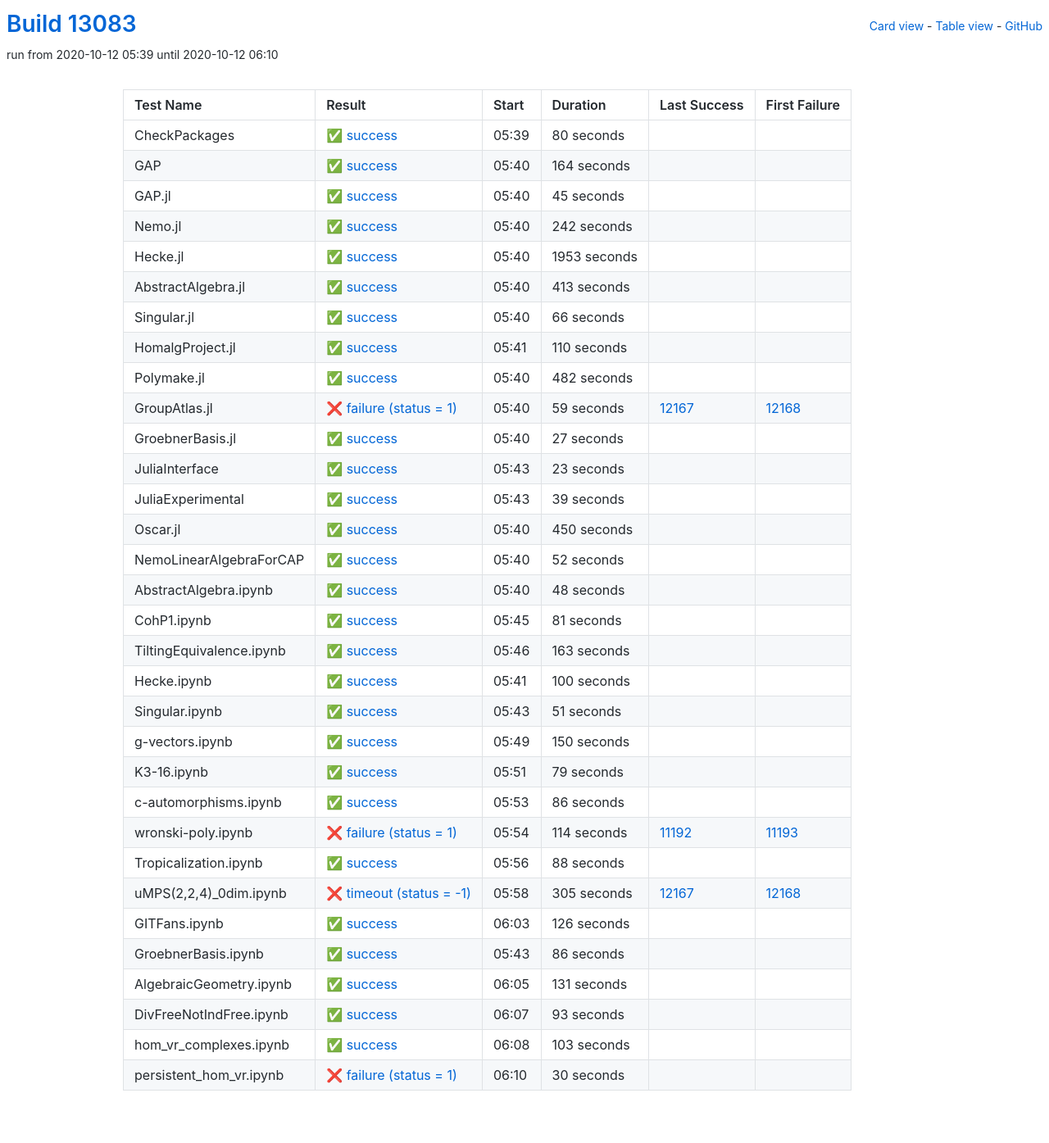
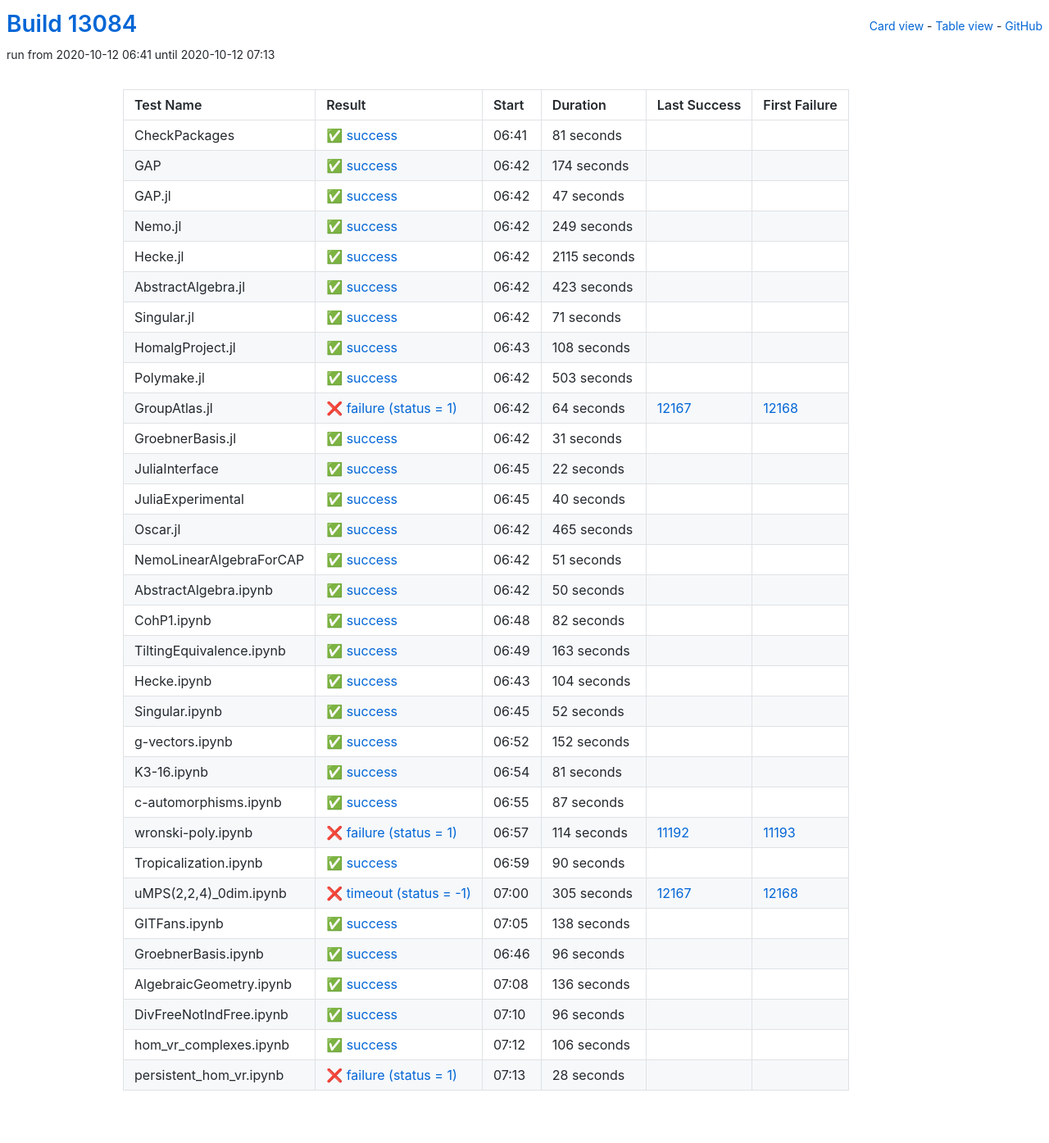
Before and after one commit to oscar-system/oscar-ci-status, a Jekyll site: the page built from table.html, in a window 1280 px wide. Shown: the whole page at 82% size. Built offline with Jekyll 4.4.1, drawn with Linux system fonts in a browser that asks for light colours.

Commit message:
Build #13084

```diff
--- a/_data/ci.yml
+++ b/_data/ci.yml
@@ -1,6 +1,6 @@
 ---
-build: 13083
-build_url: https://oscarci.mathematik.uni-kl.de/job/oscar/13083/
+build: 13084
+build_url: https://oscarci.mathematik.uni-kl.de/job/oscar/13084/
 job: oscar
 organization: oscar-system
 repo: oscar-ci-status
@@ -8,200 +8,8 @@
 tests:
 - name: CheckPackages
   id: checkpackages
-  log: https://oscarci.mathematik.uni-kl.de/job/oscar/13083/artifact/logs/build-13083/CheckPackages.log
-  start: 2020-10-12 05:39
-  success: true
-  exitcode: 0
-  status: success
-  duration: 80
-  last_success: false
-  last_success_url:
-  first_failure: false
-  first_failure_url:
-- name: GAP
-  id: gap
-  log: https://oscarci.mathematik.uni-kl.de/job/oscar/13083/artifact/logs/build-13083/GAP.log
-  start: 2020-10-12 05:40
-  success: true
-  exitcode: 0
-  status: success
-  duration: 164
-  last_success: false
-  last_success_url:
-  first_failure: false
-  first_failure_url:
-- name: GAP.jl
-  id: gap-jl
-  log: https://oscarci.mathematik.uni-kl.de/job/oscar/13083/artifact/logs/build-13083/GAP.jl.log
-  start: 2020-10-12 05:40
-  success: true
-  exitcode: 0
-  status: success
-  duration: 45
-  last_success: false
-  last_success_url:
-  first_failure: false
-  first_failure_url:
-- name: Nemo.jl
-  id: nemo-jl
-  log: https://oscarci.mathematik.uni-kl.de/job/oscar/13083/artifact/logs/build-13083/Nemo.jl.log
-  start: 2020-10-12 05:40
-  success: true
-  exitcode: 0
-  status: success
-  duration: 242
-  last_success: false
-  last_success_url:
-  first_failure: false
-  first_failure_url:
-- name: Hecke.jl
-  id: hecke-jl
-  log: https://oscarci.mathematik.uni-kl.de/job/oscar/13083/artifact/logs/build-13083/Hecke.jl.log
-  start: 2020-10-12 05:40
-  success: true
-  exitcode: 0
-  status: success
-  duration: 1953
-  last_success: false
-  last_success_url:
-  first_failure: false
-  first_failure_url:
-- name: AbstractAlgebra.jl
-  id: abstractalgebra-jl
-  log: https://oscarci.mathematik.uni-kl.de/job/oscar/13083/artifact/logs/build-13083/AbstractAlgebra.jl.log
-  start: 2020-10-12 05:40
-  success: true
-  exitcode: 0
-  status: success
-  duration: 413
-  last_success: false
-  last_success_url:
-  first_failure: false
-  first_failure_url:
-- name: Singular.jl
-  id: singular-jl
-  log: https://oscarci.mathematik.uni-kl.de/job/oscar/13083/artifact/logs/build-13083/Singular.jl.log
-  start: 2020-10-12 05:40
-  success: true
-  exitcode: 0
-  status: success
-  duration: 66
-  last_success: false
-  last_success_url:
-  first_failure: false
-  first_failure_url:
-- name: HomalgProject.jl
-  id: homalgproject-jl
-  log: https://oscarci.mathematik.uni-kl.de/job/oscar/13083/artifact/logs/build-13083/HomalgProject.jl.log
-  start: 2020-10-12 05:41
-  success: true
-  exitcode: 0
-  status: success
-  duration: 110
-  last_success: false
-  last_success_url:
-  first_failure: false
-  first_failure_url:
-- name: Polymake.jl
-  id: polymake-jl
-  log: https://oscarci.mathematik.uni-kl.de/job/oscar/13083/artifact/logs/build-13083/Polymake.jl.log
-  start: 2020-10-12 05:40
-  success: true
-  exitcode: 0
-  status: success
-  duration: 482
-  last_success: false
-  last_success_url:
-  first_failure: false
-  first_failure_url:
-- name: GroupAtlas.jl
-  id: groupatlas-jl
-  log: https://oscarci.mathematik.uni-kl.de/job/oscar/13083/artifact/logs/build-13083/GroupAtlas.jl.log
-  start: 2020-10-12 05:40
-  success: false
-  exitcode: 1
-  status: failure
-  duration: 59
-  last_success: 12167
-  last_success_url: https://oscarci.mathematik.uni-kl.de/job/oscar/12167/
-  first_failure: 12168
-  first_failure_url: https://oscarci.mathematik.uni-kl.de/job/oscar/12168/
-- name: GroebnerBasis.jl
-  id: groebnerbasis-jl
-  log: https://oscarci.mathematik.uni-kl.de/job/oscar/13083/artifact/logs/build-13083/GroebnerBasis.jl.log
-  start: 2020-10-12 05:40
-  success: true
-  exitcode: 0
-  status: success
-  duration: 27
-  last_success: false
-  last_success_url:
-  first_failure: false
-  first_failure_url:
-- name: JuliaInterface
-  id: juliainterface
-  log: https://oscarci.mathematik.uni-kl.de/job/oscar/13083/artifact/logs/build-13083/JuliaInterface.log
-  start: 2020-10-12 05:43
-  success: true
-  exitcode: 0
-  status: success
-  duration: 23
-  last_success: false
-  last_success_url:
-  first_failure: false
-  first_failure_url:
-- name: JuliaExperimental
-  id: juliaexperimental
-  log: https://oscarci.mathematik.uni-kl.de/job/oscar/13083/artifact/logs/build-13083/JuliaExperimental.log
-  start: 2020-10-12 05:43
-  success: true
-  exitcode: 0
-  status: success
-  duration: 39
-  last_success: false
-  last_success_url:
-  first_failure: false
-  first_failure_url:
-- name: Oscar.jl
-  id: oscar-jl
-  log: https://oscarci.mathematik.uni-kl.de/job/oscar/13083/artifact/logs/build-13083/Oscar.jl.log
-  start: 2020-10-12 05:40
-  success: true
-  exitcode: 0
-  status: success
-  duration: 450
-  last_success: false
-  last_success_url:
-  first_failure: false
-  first_failure_url:
-- name: NemoLinearAlgebraForCAP
-  id: nemolinearalgebraforcap
-  log: https://oscarci.mathematik.uni-kl.de/job/oscar/13083/artifact/logs/build-13083/NemoLinearAlgebraForCAP.log
-  start: 2020-10-12 05:40
-  success: true
-  exitcode: 0
-  status: success
-  duration: 52
-  last_success: false
-  last_success_url:
-  first_failure: false
-  first_failure_url:
-- name: AbstractAlgebra.ipynb
-  id: abstractalgebra-ipynb
-  log: https://oscarci.mathematik.uni-kl.de/job/oscar/13083/artifact/logs/build-13083/AbstractAlgebra.ipynb.log
-  start: 2020-10-12 05:40
-  success: true
-  exitcode: 0
-  status: success
-  duration: 48
-  last_success: false
-  last_success_url:
-  first_failure: false
-  first_failure_url:
-- name: CohP1.ipynb
-  id: cohp1-ipynb
-  log: https://oscarci.mathematik.uni-kl.de/job/oscar/13083/artifact/logs/build-13083/CohP1.ipynb.log
-  start: 2020-10-12 05:45
+  log: https://oscarci.mathematik.uni-kl.de/job/oscar/13084/artifact/logs/build-13084/CheckPackages.log
+  start: 2020-10-12 06:41
   success: true
   exitcode: 0
   status: success
@@ -210,10 +18,202 @@
   last_success_url:
   first_failure: false
   first_failure_url:
+- name: GAP
+  id: gap
+  log: https://oscarci.mathematik.uni-kl.de/job/oscar/13084/artifact/logs/build-13084/GAP.log
+  start: 2020-10-12 06:42
+  success: true
+  exitcode: 0
+  status: success
+  duration: 174
+  last_success: false
+  last_success_url:
+  first_failure: false
+  first_failure_url:
+- name: GAP.jl
+  id: gap-jl
+  log: https://oscarci.mathematik.uni-kl.de/job/oscar/13084/artifact/logs/build-13084/GAP.jl.log
+  start: 2020-10-12 06:42
+  success: true
+  exitcode: 0
+  status: success
+  duration: 47
+  last_success: false
+  last_success_url:
+  first_failure: false
+  first_failure_url:
+- name: Nemo.jl
+  id: nemo-jl
+  log: https://oscarci.mathematik.uni-kl.de/job/oscar/13084/artifact/logs/build-13084/Nemo.jl.log
+  start: 2020-10-12 06:42
+  success: true
+  exitcode: 0
+  status: success
+  duration: 249
+  last_success: false
+  last_success_url:
+  first_failure: false
+  first_failure_url:
+- name: Hecke.jl
+  id: hecke-jl
+  log: https://oscarci.mathematik.uni-kl.de/job/oscar/13084/artifact/logs/build-13084/Hecke.jl.log
+  start: 2020-10-12 06:42
+  success: true
+  exitcode: 0
+  status: success
+  duration: 2115
+  last_success: false
+  last_success_url:
+  first_failure: false
+  first_failure_url:
+- name: AbstractAlgebra.jl
+  id: abstractalgebra-jl
+  log: https://oscarci.mathematik.uni-kl.de/job/oscar/13084/artifact/logs/build-13084/AbstractAlgebra.jl.log
+  start: 2020-10-12 06:42
+  success: true
+  exitcode: 0
+  status: success
+  duration: 423
+  last_success: false
+  last_success_url:
+  first_failure: false
+  first_failure_url:
+- name: Singular.jl
+  id: singular-jl
+  log: https://oscarci.mathematik.uni-kl.de/job/oscar/13084/artifact/logs/build-13084/Singular.jl.log
+  start: 2020-10-12 06:42
+  success: true
+  exitcode: 0
+  status: success
+  duration: 71
+  last_success: false
+  last_success_url:
+  first_failure: false
+  first_failure_url:
+- name: HomalgProject.jl
+  id: homalgproject-jl
+  log: https://oscarci.mathematik.uni-kl.de/job/oscar/13084/artifact/logs/build-13084/HomalgProject.jl.log
+  start: 2020-10-12 06:43
+  success: true
+  exitcode: 0
+  status: success
+  duration: 108
+  last_success: false
+  last_success_url:
+  first_failure: false
+  first_failure_url:
+- name: Polymake.jl
+  id: polymake-jl
+  log: https://oscarci.mathematik.uni-kl.de/job/oscar/13084/artifact/logs/build-13084/Polymake.jl.log
+  start: 2020-10-12 06:42
+  success: true
+  exitcode: 0
+  status: success
+  duration: 503
+  last_success: false
+  last_success_url:
+  first_failure: false
+  first_failure_url:
+- name: GroupAtlas.jl
+  id: groupatlas-jl
+  log: https://oscarci.mathematik.uni-kl.de/job/oscar/13084/artifact/logs/build-13084/GroupAtlas.jl.log
+  start: 2020-10-12 06:42
+  success: false
+  exitcode: 1
+  status: failure
+  duration: 64
+  last_success: 12167
+  last_success_url: https://oscarci.mathematik.uni-kl.de/job/oscar/12167/
+  first_failure: 12168
+  first_failure_url: https://oscarci.mathematik.uni-kl.de/job/oscar/12168/
+- name: GroebnerBasis.jl
+  id: groebnerbasis-jl
+  log: https://oscarci.mathematik.uni-kl.de/job/oscar/13084/artifact/logs/build-13084/GroebnerBasis.jl.log
+  start: 2020-10-12 06:42
+  success: true
+  exitcode: 0
+  status: success
+  duration: 31
+  last_success: false
+  last_success_url:
+  first_failure: false
+  first_failure_url:
+- name: JuliaInterface
+  id: juliainterface
+  log: https://oscarci.mathematik.uni-kl.de/job/oscar/13084/artifact/logs/build-13084/JuliaInterface.log
+  start: 2020-10-12 06:45
+  success: true
+  exitcode: 0
+  status: success
+  duration: 22
+  last_success: false
+  last_success_url:
+  first_failure: false
+  first_failure_url:
+- name: JuliaExperimental
+  id: juliaexperimental
+  log: https://oscarci.mathematik.uni-kl.de/job/oscar/13084/artifact/logs/build-13084/JuliaExperimental.log
+  start: 2020-10-12 06:45
+  success: true
+  exitcode: 0
+  status: success
+  duration: 40
+  last_success: false
+  last_success_url:
+  first_failure: false
+  first_failure_url:
+- name: Oscar.jl
+  id: oscar-jl
+  log: https://oscarci.mathematik.uni-kl.de/job/oscar/13084/artifact/logs/build-13084/Oscar.jl.log
+  start: 2020-10-12 06:42
+  success: true
+  exitcode: 0
+  status: success
+  duration: 465
+  last_success: false
+  last_success_url:
+  first_failure: false
+  first_failure_url:
+- name: NemoLinearAlgebraForCAP
+  id: nemolinearalgebraforcap
+  log: https://oscarci.mathematik.uni-kl.de/job/oscar/13084/artifact/logs/build-13084/NemoLinearAlgebraForCAP.log
+  start: 2020-10-12 06:42
+  success: true
+  exitcode: 0
+  status: success
+  duration: 51
+  last_success: false
+  last_success_url:
+  first_failure: false
+  first_failure_url:
+- name: AbstractAlgebra.ipynb
+  id: abstractalgebra-ipynb
+  log: https://oscarci.mathematik.uni-kl.de/job/oscar/13084/artifact/logs/build-13084/AbstractAlgebra.ipynb.log
+  start: 2020-10-12 06:42
+  success: true
+  exitcode: 0
+  status: success
+  duration: 50
+  last_success: false
+  last_success_url:
+  first_failure: false
+  first_failure_url:
+- name: CohP1.ipynb
+  id: cohp1-ipynb
+  log: https://oscarci.mathematik.uni-kl.de/job/oscar/13084/artifact/logs/build-13084/CohP1.ipynb.log
+  start: 2020-10-12 06:48
+  success: true
+  exitcode: 0
+  status: success
+  duration: 82
+  last_success: false
+  last_success_url:
+  first_failure: false
+  first_failure_url:
 - name: TiltingEquivalence.ipynb
   id: tiltingequivalence-ipynb
-  log: https://oscarci.mathematik.uni-kl.de/job/oscar/13083/artifact/logs/build-13083/TiltingEquivalence.ipynb.log
-  start: 2020-10-12 05:46
+  log: https://oscarci.mathematik.uni-kl.de/job/oscar/13084/artifact/logs/build-13084/TiltingEquivalence.ipynb.log
+  start: 2020-10-12 06:49
   success: true
   exitcode: 0
   status: success
@@ -224,68 +224,68 @@
   first_failure_url:
 - name: Hecke.ipynb
   id: hecke-ipynb
-  log: https://oscarci.mathematik.uni-kl.de/job/oscar/13083/artifact/logs/build-13083/Hecke.ipynb.log
-  start: 2020-10-12 05:41
+  log: https://oscarci.mathematik.uni-kl.de/job/oscar/13084/artifact/logs/build-13084/Hecke.ipynb.log
+  start: 2020-10-12 06:43
   success: true
   exitcode: 0
   status: success
-  duration: 100
+  duration: 104
   last_success: false
   last_success_url:
   first_failure: false
   first_failure_url:
 - name: Singular.ipynb
   id: singular-ipynb
-  log: https://oscarci.mathematik.uni-kl.de/job/oscar/13083/artifact/logs/build-13083/Singular.ipynb.log
-  start: 2020-10-12 05:43
+  log: https://oscarci.mathematik.uni-kl.de/job/oscar/13084/artifact/logs/build-13084/Singular.ipynb.log
+  start: 2020-10-12 06:45
   success: true
   exitcode: 0
   status: success
-  duration: 51
+  duration: 52
   last_success: false
   last_success_url:
   first_failure: false
   first_failure_url:
 - name: g-vectors.ipynb
   id: g-vectors-ipynb
-  log: https://oscarci.mathematik.uni-kl.de/job/oscar/13083/artifact/logs/build-13083/g-vectors.ipynb.log
-  start: 2020-10-12 05:49
+  log: https://oscarci.mathematik.uni-kl.de/job/oscar/13084/artifact/logs/build-13084/g-vectors.ipynb.log
+  start: 2020-10-12 06:52
   success: true
   exitcode: 0
   status: success
-  duration: 150
+  duration: 152
   last_success: false
   last_success_url:
   first_failure: false
   first_failure_url:
 - name: K3-16.ipynb
   id: k3-16-ipynb
-  log: https://oscarci.mathematik.uni-kl.de/job/oscar/13083/artifact/logs/build-13083/K3-16.ipynb.log
-  start: 2020-10-12 05:51
+  log: https://oscarci.mathematik.uni-kl.de/job/oscar/13084/artifact/logs/build-13084/K3-16.ipynb.log
+  start: 2020-10-12 06:54
   success: true
   exitcode: 0
   status: success
-  duration: 79
+  duration: 81
   last_success: false
   last_success_url:
   first_failure: false
   first_failure_url:
 - name: c-automorphisms.ipynb
   id: c-automorphisms-ipynb
-  log: https://oscarci.mathematik.uni-kl.de/job/oscar/13083/artifact/logs/build-13083/c-automorphisms.ipynb.log
-  start: 2020-10-12 05:53
+  log: https://oscarci.mathematik.uni-kl.de/job/oscar/13084/artifact/logs/build-13084/c-automorphisms.ipynb.log
+  start: 2020-10-12 06:55
   success: true
   exitcode: 0
   status: success
-  duration: 86
+  duration: 87
   last_success: false
   last_success_url:
   first_failure: false
   first_failure_url:
 - name: wronski-poly.ipynb
   id: wronski-poly-ipynb
-  log: https://oscarci.mathematik.uni-kl.de/job/oscar/13083/artifact/logs/build-13083/wronski-poly.ipynb.log
-  start: 2020-10-12 05:54
+  log: https://oscarci.mathematik.uni-kl.de/job/oscar/13084/artifact/logs/build-13084/wronski-poly.ipynb.log
+  start: 2020-10-12 06:57
   success: false
   exitcode: 1
   status: failure
@@ -296,20 +296,20 @@
   first_failure_url: https://oscarci.mathematik.uni-kl.de/job/oscar/11193/
 - name: Tropicalization.ipynb
   id: tropicalization-ipynb
-  log: https://oscarci.mathematik.uni-kl.de/job/oscar/13083/artifact/logs/build-13083/Tropicalization.ipynb.log
-  start: 2020-10-12 05:56
+  log: https://oscarci.mathematik.uni-kl.de/job/oscar/13084/artifact/logs/build-13084/Tropicalization.ipynb.log
+  start: 2020-10-12 06:59
   success: true
   exitcode: 0
   status: success
-  duration: 88
+  duration: 90
   last_success: false
   last_success_url:
   first_failure: false
   first_failure_url:
 - name: uMPS(2,2,4)_0dim.ipynb
   id: umps-2-2-4-0dim-ipynb
-  log: https://oscarci.mathematik.uni-kl.de/job/oscar/13083/artifact/logs/build-13083/uMPS-2-2-4-_0dim.ipynb.log
-  start: 2020-10-12 05:58
+  log: https://oscarci.mathematik.uni-kl.de/job/oscar/13084/artifact/logs/build-13084/uMPS-2-2-4-_0dim.ipynb.log
+  start: 2020-10-12 07:00
   success: false
   exitcode: -1
   status: timeout
@@ -320,72 +320,72 @@
   first_failure_url: https://oscarci.mathematik.uni-kl.de/job/oscar/12168/
 - name: GITFans.ipynb
   id: gitfans-ipynb
-  log: https://oscarci.mathematik.uni-kl.de/job/oscar/13083/artifact/logs/build-13083/GITFans.ipynb.log
-  start: 2020-10-12 06:03
+  log: https://oscarci.mathematik.uni-kl.de/job/oscar/13084/artifact/logs/build-13084/GITFans.ipynb.log
+  start: 2020-10-12 07:05
   success: true
   exitcode: 0
   status: success
-  duration: 126
+  duration: 138
   last_success: false
   last_success_url:
   first_failure: false
   first_failure_url:
 - name: GroebnerBasis.ipynb
   id: groebnerbasis-ipynb
-  log: https://oscarci.mathematik.uni-kl.de/job/oscar/13083/artifact/logs/build-13083/GroebnerBasis.ipynb.log
-  start: 2020-10-12 05:43
+  log: https://oscarci.mathematik.uni-kl.de/job/oscar/13084/artifact/logs/build-13084/GroebnerBasis.ipynb.log
+  start: 2020-10-12 06:46
   success: true
   exitcode: 0
   status: success
-  duration: 86
+  duration: 96
   last_success: false
   last_success_url:
   first_failure: false
   first_failure_url:
 - name: AlgebraicGeometry.ipynb
   id: algebraicgeometry-ipynb
-  log: https://oscarci.mathematik.uni-kl.de/job/oscar/13083/artifact/logs/build-13083/AlgebraicGeometry.ipynb.log
-  start: 2020-10-12 06:05
+  log: https://oscarci.mathematik.uni-kl.de/job/oscar/13084/artifact/logs/build-13084/AlgebraicGeometry.ipynb.log
+  start: 2020-10-12 07:08
   success: true
   exitcode: 0
   status: success
-  duration: 131
+  duration: 136
   last_success: false
   last_success_url:
   first_failure: false
   first_failure_url:
 - name: DivFreeNotIndFree.ipynb
   id: divfreenotindfree-ipynb
-  log: https://oscarci.mathematik.uni-kl.de/job/oscar/13083/artifact/logs/build-13083/DivFreeNotIndFree.ipynb.log
-  start: 2020-10-12 06:07
+  log: https://oscarci.mathematik.uni-kl.de/job/oscar/13084/artifact/logs/build-13084/DivFreeNotIndFree.ipynb.log
+  start: 2020-10-12 07:10
   success: true
   exitcode: 0
   status: success
-  duration: 93
+  duration: 96
   last_success: false
   last_success_url:
   first_failure: false
   first_failure_url:
 - name: hom_vr_complexes.ipynb
   id: hom-vr-complexes-ipynb
-  log: https://oscarci.mathematik.uni-kl.de/job/oscar/13083/artifact/logs/build-13083/hom_vr_complexes.ipynb.log
-  start: 2020-10-12 06:08
+  log: https://oscarci.mathematik.uni-kl.de/job/oscar/13084/artifact/logs/build-13084/hom_vr_complexes.ipynb.log
+  start: 2020-10-12 07:12
   success: true
   exitcode: 0
   status: success
-  duration: 103
+  duration: 106
   last_success: false
   last_success_url:
   first_failure: false
   first_failure_url:
 - name: persistent_hom_vr.ipynb
   id: persistent-hom-vr-ipynb
-  log: https://oscarci.mathematik.uni-kl.de/job/oscar/13083/artifact/logs/build-13083/persistent_hom_vr.ipynb.log
-  start: 2020-10-12 06:10
+  log: https://oscarci.mathematik.uni-kl.de/job/oscar/13084/artifact/logs/build-13084/persistent_hom_vr.ipynb.log
+  start: 2020-10-12 07:13
   success: false
   exitcode: 1
   status: failure
-  duration: 30
+  duration: 28
   last_success: false
   last_success_url:
   first_failure: false
```
Also changed, not shown: README.md.
